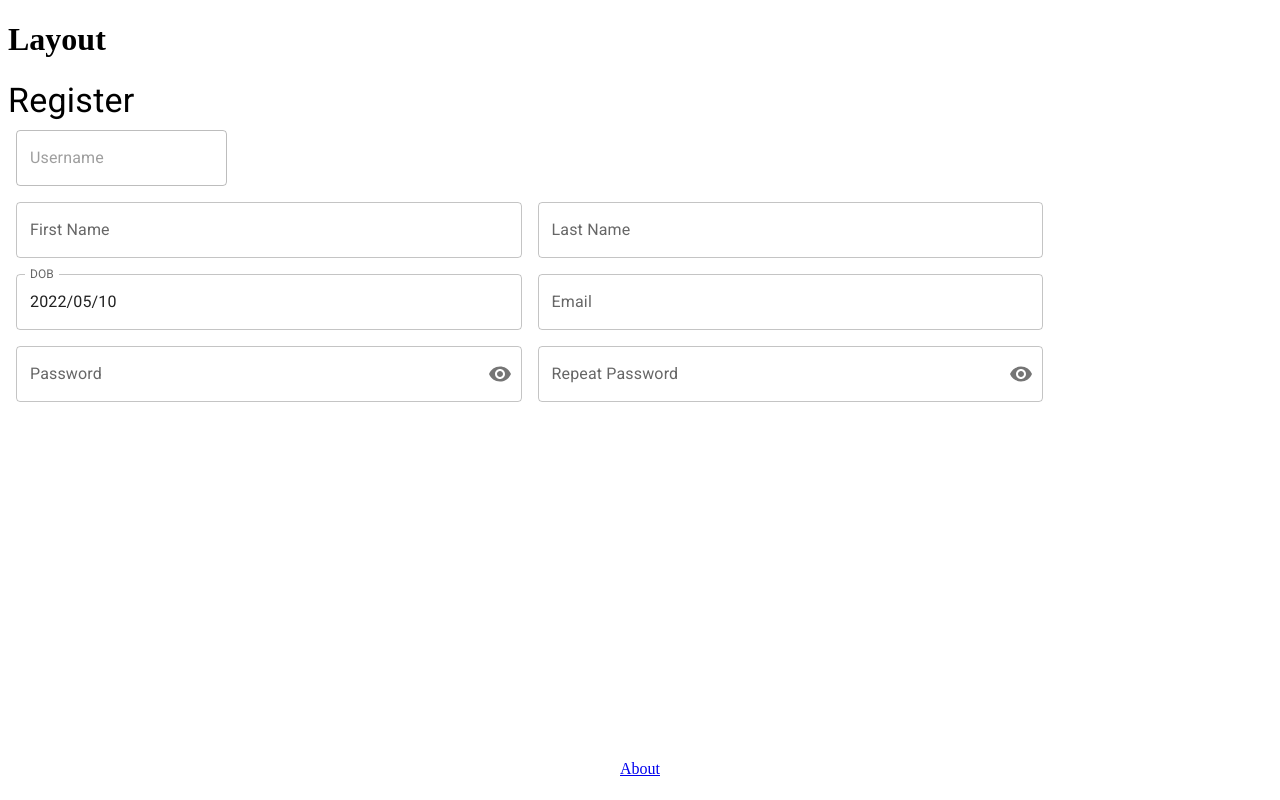
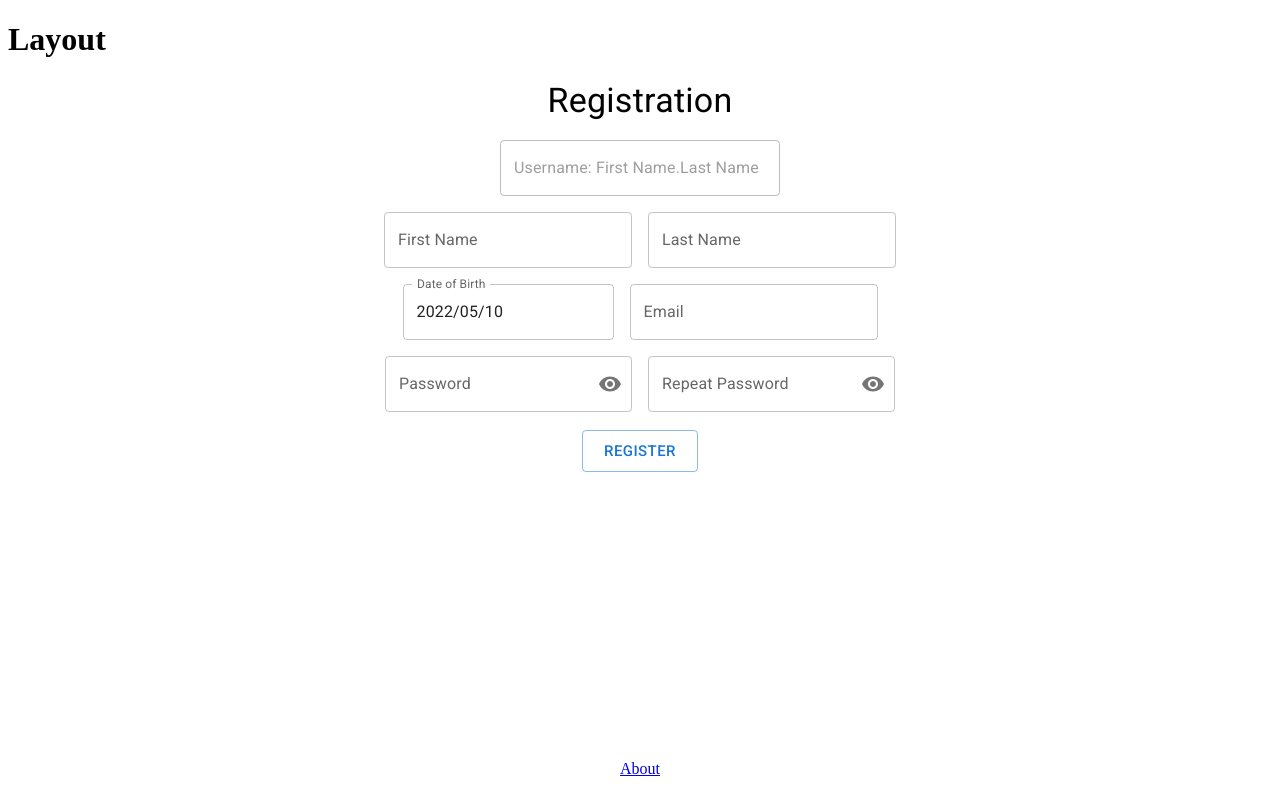
Before and after one commit to rodages/Project4-CompanyPlanner-client, a React (Create React App) app: page / in a window 1280 px wide. Built offline with nearby package versions, Linux system fonts and the light colour scheme.

Commit message:
registration working

```diff
--- a/package.json
+++ b/package.json
@@ -12,6 +12,7 @@
     "@testing-library/react": "^13.1.1",
     "@testing-library/user-event": "^13.5.0",
     "@types/date-fns": "^2.6.0",
+    "axios": "^0.27.2",
     "date-fns": "^2.28.0",
     "dotenv": "^16.0.0",
     "jwt-decode": "^3.1.2",
--- a/src/components/navigation/Register.js
+++ b/src/components/navigation/Register.js
@@ -10,11 +10,14 @@ import InputAdornment from '@mui/material/InputAdornment';
 import Visibility from '@mui/icons-material/Visibility';
 import VisibilityOff from '@mui/icons-material/VisibilityOff';
 import Input from '@mui/material/Input';
+import Button from '@mui/material/Button';
+import Grid from '@mui/material/Grid';
 import FormHelperText from '@mui/material/FormHelperText';
 import { LocalizationProvider } from '@mui/x-date-pickers/LocalizationProvider';
 import { AdapterDateFns } from '@mui/x-date-pickers/AdapterDateFns';
 import { MobileDatePicker } from '@mui/x-date-pickers/MobileDatePicker';
 import { DatePicker } from '@mui/x-date-pickers';
+import axios from 'axios'
 
 
 export default function InputAdornments() {
@@ -39,15 +42,6 @@ export default function InputAdornments() {
     }else{
         username=`${values.first_name.toLowerCase()}.${values.last_name.toLocaleLowerCase()}`
     }
-    // const year = values.DOB.getFullYear()
-    // const month = values.DOB.getMonth()
-    // const day = values.DOB.getday()
-    // console.log(`${year}-${month}-${day}` )
-    // const year = values.DOB.getFullYear()
-    // const month = values.DOB.getMonth()
-    // const day = values.DOB.getDay()
-    // console.log(year,month,day)
-    setValues({ ...values, [prop]: event.target.value, username:username },);
     setValues({ ...values, [prop]: event.target.value, username:username },);
     console.log(values)
   };
@@ -74,12 +68,34 @@ const handleClickShowRepeatPassword = () => {
     event.preventDefault();
   };
 
+
+  function handleSubmit(event){
+      event.preventDefault()
+        const year = values.DOB.getFullYear()
+        const month = values.DOB.getMonth()
+        const day = values.DOB.getDay()
+        const DOB = `${year}-${month}-${day}`
+      const submitValues = {...values,DOB:DOB}
+      console.log(submitValues)
+      async function register(){
+          try{
+              const res = await axios.post("http://127.0.0.1:8000/users/register", submitValues)
+              console.log(res)
+          }catch(e){
+              console.log(e)
+          }
+
+      }
+      register()
+  }
   return (
-    <Box sx={{ display: 'flex', flexWrap: 'wrap' }}>
-      <div>
-        <Typography variant="h4">Register</Typography>
-        <FormControl sx={{ m: 1,display:'block'}} disabled>
-          <InputLabel htmlFor="username">Username</InputLabel>
+    <Box component="form" onSubmit={handleSubmit} sx={{ display: 'flex', flexDirection:'column', justifyContent:'center', alignItems:'center' }}>
+
+        <Box sx={{ display: 'flex', flexDirection:'column', justifyContent:'center', alignItems:'center' }}>
+
+            <Typography sx={{textAlign:'center', flex:'auto', marginBottom:'10px'}}variant="h4">Registration</Typography>
+            <FormControl sx={{m: 1, minWidth:'35ch', width:'50%'}} disabled>
+            <InputLabel htmlFor="username">Username: First Name.Last Name</InputLabel>
             <OutlinedInput
                 id="username"
                 value={values.username}
@@ -87,8 +103,10 @@ const handleClickShowRepeatPassword = () => {
                 label="username"
             />
             </FormControl>
+        </Box>
 
-        <FormControl sx={{ m: 1 , minWidth: '25ch',width:'40%'}}>
+        <Box sx={{display:'flex', justifyContinent:'center', flexWrap:'wrap',justifyContent:'center', alignItems:'center'}}>
+            <FormControl sx={{ m: 1, minWidth: '31ch',flex:'1'}}>
             <InputLabel htmlFor="first_name">First Name</InputLabel>
             <OutlinedInput
                 id="first_name"
@@ -98,7 +116,7 @@ const handleClickShowRepeatPassword = () => {
             />
             </FormControl>
 
-        <FormControl sx={{ m: 1 , minWidth: '25ch',width:'40%'}}>
+            <FormControl sx={{ m: 1, minWidth: '31ch',flex:'1'}}>
             <InputLabel htmlFor="last_name">Last Name</InputLabel>
             <OutlinedInput
                 id="last_name"
@@ -107,15 +125,17 @@ const handleClickShowRepeatPassword = () => {
                 label="Last Name"
             />
             </FormControl>
+        </Box>
 
-        <FormControl sx={{ m: 1 , minWidth: '25ch',width:'40%'}}>
+        <Box sx={{display:'flex', justifyContinent:'center', flexWrap:'wrap', justifyContent:'center', alignItems:'center'}}>
+            <FormControl sx={{ m: 1, minWidth: '25ch',flex:'1'}}>
                 <LocalizationProvider dateAdapter={AdapterDateFns} >
                     <DatePicker
                     mask="____/__/__"
                     openTo="year"
                     views={['year', 'month', 'day']}
                     // mask="yyyy/MM/dd"
-                label="DOB"
+                    label="Date of Birth"
                     inputFormat="yyyy/MM/dd"
                     value={values.DOB}
                     onChange={handleDateChange}
@@ -124,7 +144,7 @@ const handleClickShowRepeatPassword = () => {
                 </LocalizationProvider>
             </FormControl>
 
-        <FormControl sx={{ m: 1 , minWidth: '25ch',width:'40%'}}>
+            <FormControl sx={{ m: 1, minWidth: '31ch',flex:'1'}}>
             <InputLabel htmlFor="email">Email</InputLabel>
             <OutlinedInput
                 id="email"
@@ -133,8 +153,10 @@ const handleClickShowRepeatPassword = () => {
                 label="email"
             />
             </FormControl>
+        </Box>
 
-        <FormControl sx={{ m: 1, minWidth: '25ch',width:'40%'}} variant="outlined">
+        <Box sx={{display:'flex', justifyContinent:'center', flexWrap:'wrap', justifyContent:'center', alignItems:'center'}}>
+        <FormControl sx={{ m: 1, minWidth: '25ch',flex:'1'}} variant="outlined">
           <InputLabel htmlFor="password">Password</InputLabel>
           <OutlinedInput
             id="password"
@@ -157,7 +179,7 @@ const handleClickShowRepeatPassword = () => {
           />
         </FormControl>
 
-        <FormControl sx={{ m: 1, minWidth: '25ch',width:'40%'}} variant="outlined">
+        <FormControl sx={{ m: 1, minWidth: '25ch',flex:'1'}} variant="outlined">
           <InputLabel htmlFor="password">Repeat Password</InputLabel>
           <OutlinedInput
             id="repeat_password"
@@ -179,7 +201,8 @@ const handleClickShowRepeatPassword = () => {
             label="repeat_password"
           />
         </FormControl>
-      </div>
+        </Box>
+        <Button size='large' sx={{display:"block", margin:'0 auto', marginTop:'10px'}}onClick={handleSubmit} variant="outlined">Register</Button>
 
     </Box>
   );
```
Also changed, not shown: 1 other file (tests, documents, lock files or other folders). Lines whose indentation alone changed are shown as unchanged.
